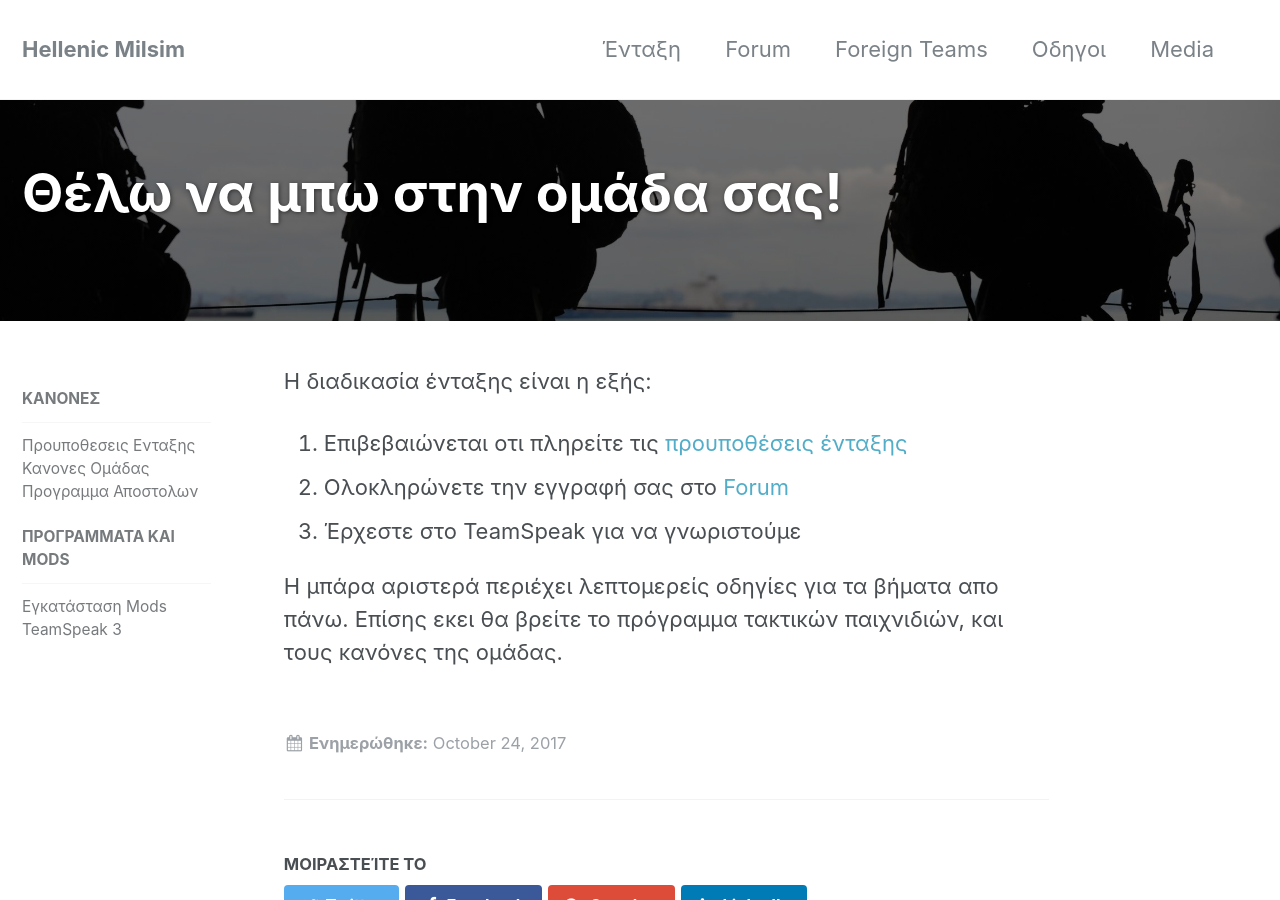
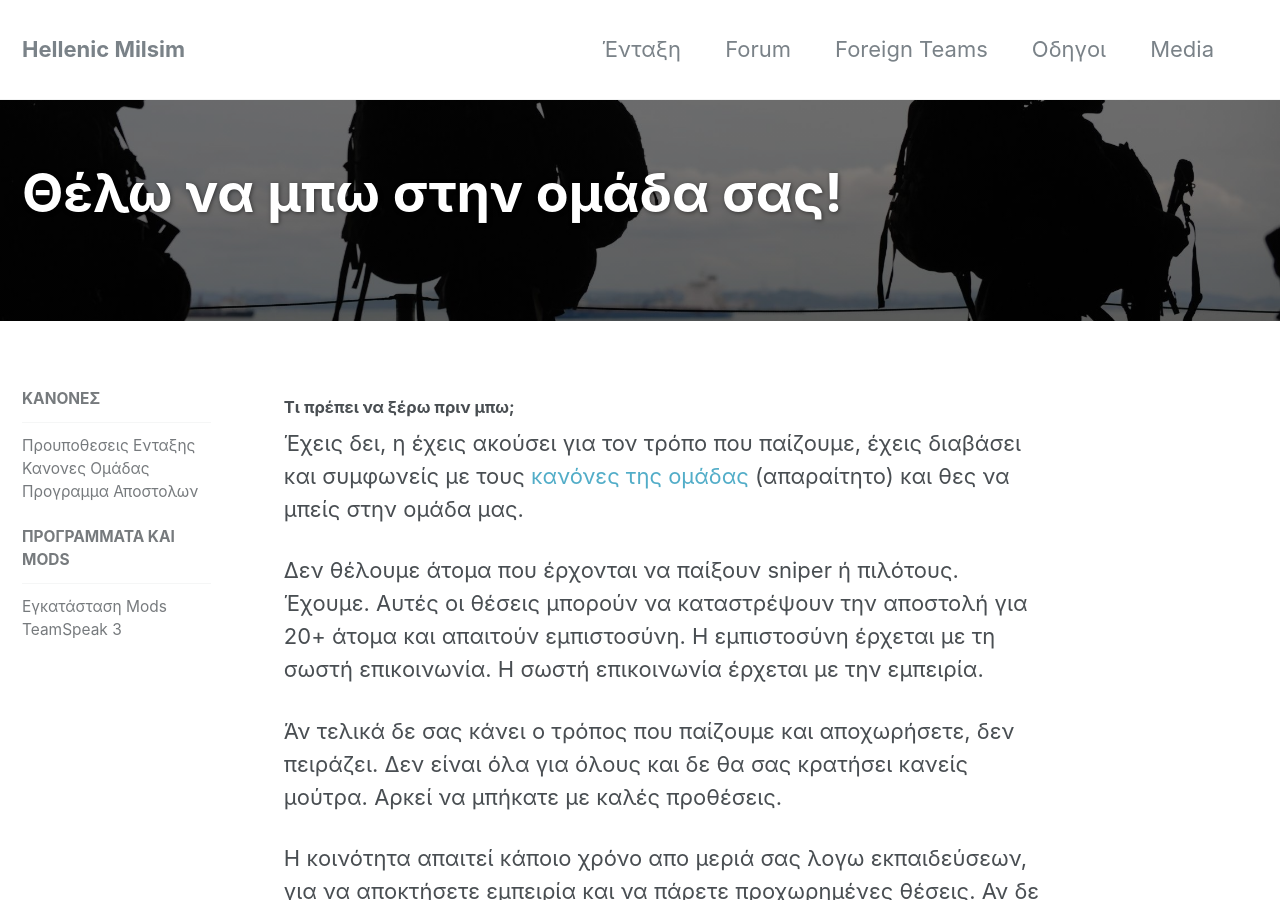
Before and after one commit to SharkGR/Pages, a Jekyll site: the page built from _join/index.md, in a window 1280 px wide and 900 px high. Built offline with Jekyll 4.4.1, drawn with Linux system fonts in a browser that asks for light colours; some of the changed text lies outside the part shown.

Commit message:
Update join section

```diff
--- a/_join/index.md
+++ b/_join/index.md
@@ -6,8 +6,32 @@ header:
     overlay_image: /assets/img/headers/join-header.jpeg
 ---
 
+#### Τι πρέπει να ξέρω πριν μπω;
+
+Έχεις δει, η έχεις ακούσει για τον τρόπο που παίζουμε, έχεις διαβάσει και
+συμφωνείς με τους [κανόνες της ομάδας][rules] (απαραίτητο) και θες να μπείς
+στην ομάδα μας.
+
+Δεν θέλουμε άτομα που έρχονται να παίξουν sniper ή πιλότους. Έχουμε. Αυτές οι
+θέσεις μπορούν να καταστρέψουν την αποστολή για 20+ άτομα και απαιτούν εμπιστοσύνη.
+Η εμπιστοσύνη έρχεται με τη σωστή επικοινωνία. Η σωστή επικοινωνία έρχεται με την
+εμπειρία.
+
+Άν τελικά δε σας κάνει ο τρόπος που παίζουμε και αποχωρήσετε, δεν πειράζει. Δεν είναι
+όλα για όλους και δε θα σας κρατήσει κανείς μούτρα. Αρκεί να μπήκατε με καλές προθέσεις.
+
+
+Η κοινότητα απαιτεί κάποιο χρόνο απο μεριά σας λογω εκπαιδεύσεων, για να αποκτήσετε
+εμπειρία και να πάρετε προχωρημένες θέσεις. Αν δε μπορείτε να έρχεστε σ' αυτές, μπορείτε
+να έχετε θέση τυφεκιοφόρου Τα μέλη δεν έχουν σταθερές θέσεις, και κάποιος που χθες είχε
+θέση Τ/Φ μπορεί αύριο να μπει διοικητής.
+
+
+#### Εντάξει, θέλω να μπω
+
 Η διαδικασία ένταξης είναι η εξής:
 
+1. Διαβάζετε τους [κανόνες][rules]. Θα γίνουν ερωτήσεις να βεβαιωθούμε οτι τα ξέρετε.
 1. Επιβεβαιώνεται οτι πληρείτε τις [προυποθέσεις ένταξης][prereqs]
 1. Ολοκληρώνετε την εγγραφή σας στο [Forum]({{ site.forum }})
 1. Έρχεστε στο TeamSpeak για να γνωριστούμε
```
